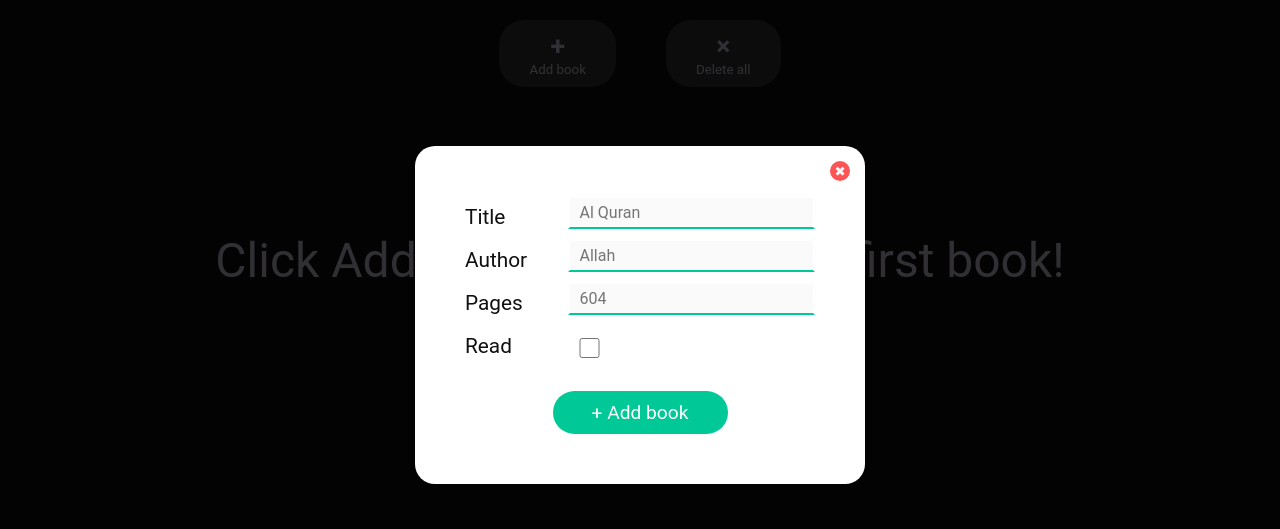
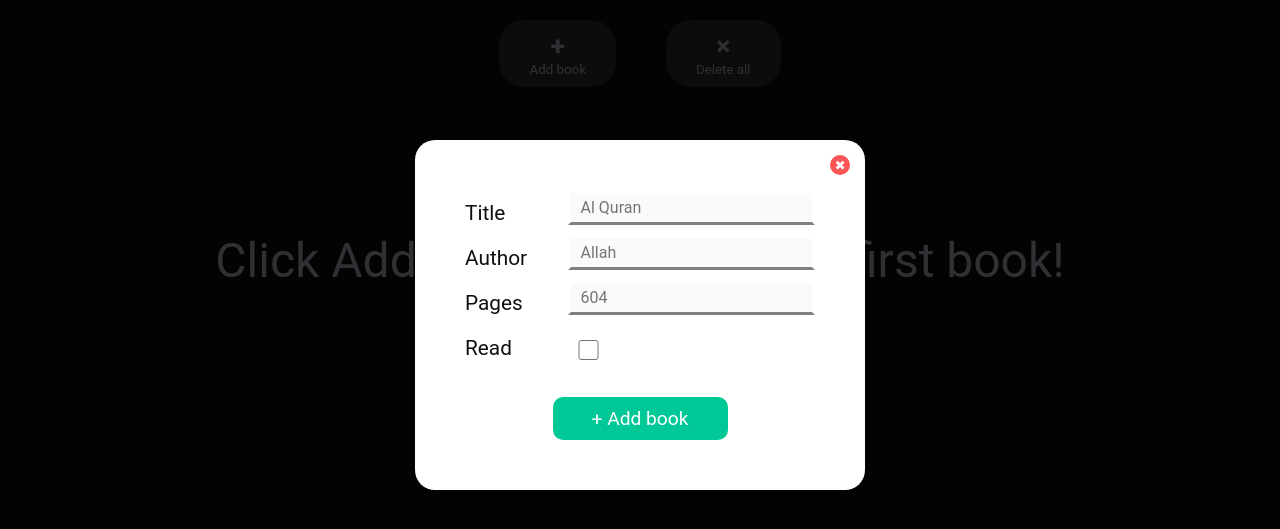
Before and after one commit to Humaminho/library-app, a website with bundled scripts: page index.html in a window 1280 px wide. Both pictures are taken after a click on the button "+ Add book". Shown: the part 85-614 px from the top of the page. Built offline with nearby package versions, Linux system fonts and the light colour scheme.

Commit message:
tberhich

```diff
--- a/index.html
+++ b/index.html
@@ -33,7 +33,7 @@
             <label for="author-input">Author</label>
             <input type="text"  required name="author" id="author-input" placeholder="Allah">
             <label for="pages-input">Pages</label>
-            <input type="number"  required name="pages" id="pages-input" placeholder="604">
+            <input type="number"  min="2" max="99999" required name="pages" id="pages-input" placeholder="604">
             <label for="read-input">Read</label>
             <input type="checkbox" name="read" value="true" id="read-input">
             <button type="submit" id="add-book">+ Add book</button>
--- a/styles.css
+++ b/styles.css
@@ -212,21 +212,20 @@ main {
 input {
     padding: 5px;
     font-size: inherit;
+    border: 3px solid white;
     text-indent: 5px;
-    border: 2px solid white;
-    border-bottom: 2px solid var(--green);
     transition: all 0.2s;
     outline: none;
     background-color: rgb(250, 250, 250);
 }
 input:focus {
-    border: 2px solid var(--green);
+    border: 3px solid var(--dark-grey);
     background-color: #fff;
 }
 input[type=checkbox] {
     height: 20px;
     position: relative;
-    right: 102px;
+    right: 103px;
     accent-color: var(--green);
 }
 label {
@@ -254,7 +253,7 @@ label {
     width: 50%;
     background-color: var(--green);
     border: none;
-    border-radius: 25px;
+    border-radius: 10px;
     color: white;
     font-size: 1.2rem;
     transition: all 0.2s;
@@ -262,3 +261,12 @@ label {
 #form > button:hover {
     background-color: var(--dark-green);
 }
+
+input:invalid {
+  border: 3px solid white;
+  border-bottom: 3px solid grey;
+}
+
+:valid {
+  border: 3px solid var(--green);
+}
```
